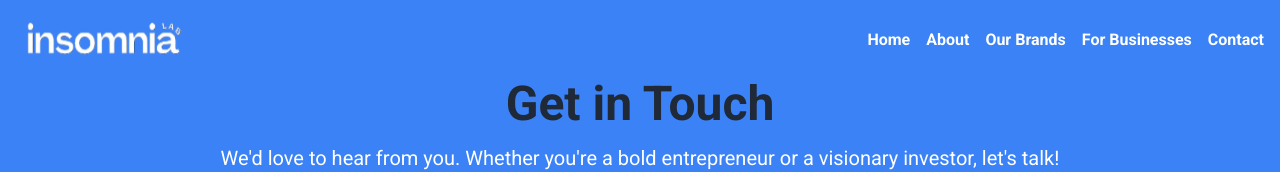
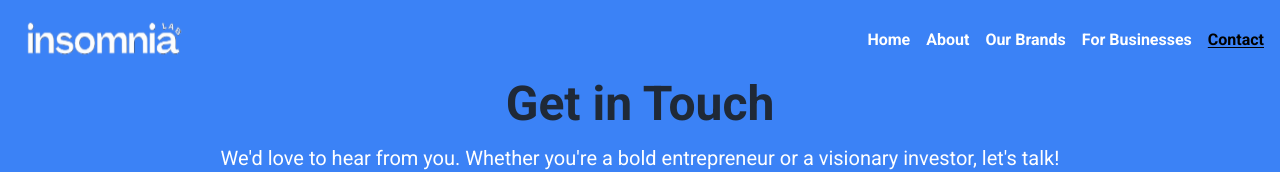
Before and after one commit to Shakib-Shajid/insomnia-lab, a Next.js app: page /contact in a window 1280 px wide. Shown: the top 172 px of the page. Built offline with nearby package versions, Linux system fonts and the light colour scheme.

Commit message:
active pathname mark

```diff
--- a/src/components/Shared/Navbar.jsx
+++ b/src/components/Shared/Navbar.jsx
@@ -1,15 +1,15 @@
 
 "use client";
 import React, { useEffect, useState } from 'react';
+import { usePathname } from "next/navigation"; // Import usePathname
 import Image from 'next/image';
 import Link from 'next/link';
-
-
 import AOS from 'aos';
 import 'aos/dist/aos.css';
 
 const Navbar = () => {
     const [isScrolled, setIsScrolled] = useState(false);
+    const pathname = usePathname(); // Get the current route
 
     useEffect(() => {
         const handleScroll = () => {
@@ -22,10 +22,12 @@ const Navbar = () => {
         };
     }, []);
 
-
     useEffect(() => {
         AOS.init();
     }, [])
+
+    const isActive = (path) => pathname === path;
+
 
     return (
         <div className={`navbar bg-transparent fixed z-50 ${isScrolled ? 'bg-white text-black' : 'bg-transparent text-white'}`}>
@@ -76,9 +78,9 @@ const Navbar = () => {
                 {navItems.map((item) => (
                     <ul className="menu menu-horizontal text-base" key={item.path}>
                         <Link
-                            className="font-semibold hover:text-black duration-300"
                             href={item.path}
-                            key={item.path}
+                            className={`font-semibold duration-300 ${isActive(item.path) ? "text-black underline underline-offset-2" : "hover:text-blue-700"
+                                }`}
                         >
                             {item.title}
                         </Link>
```
